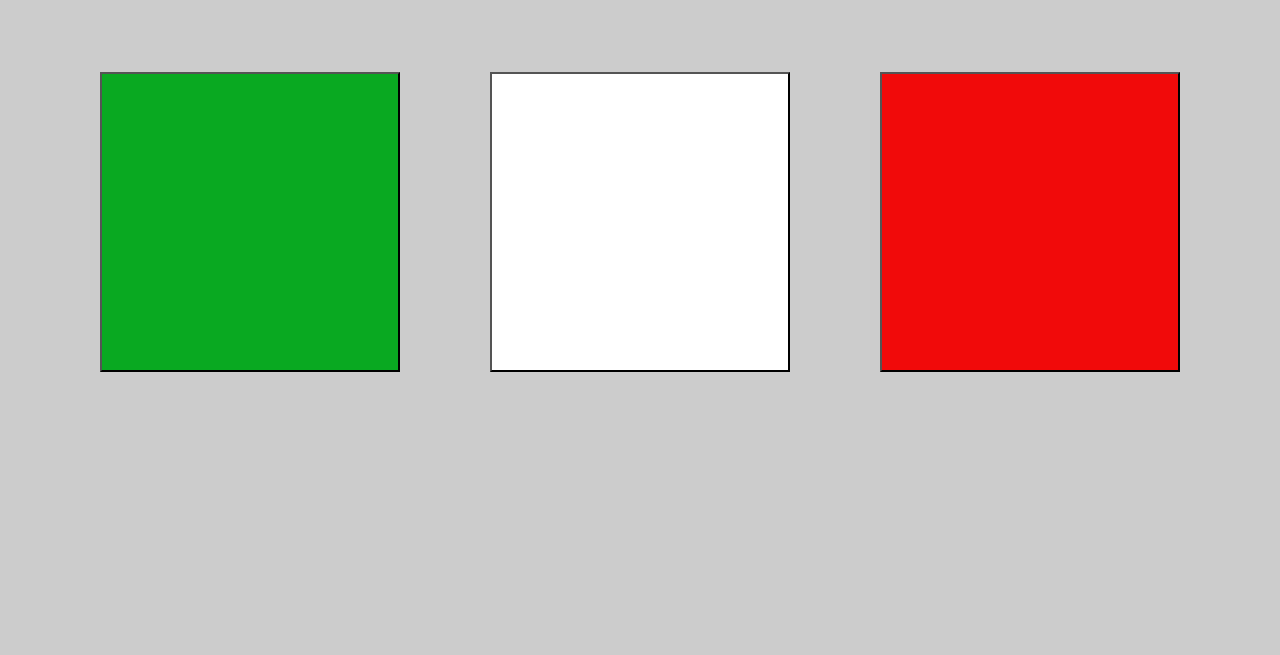
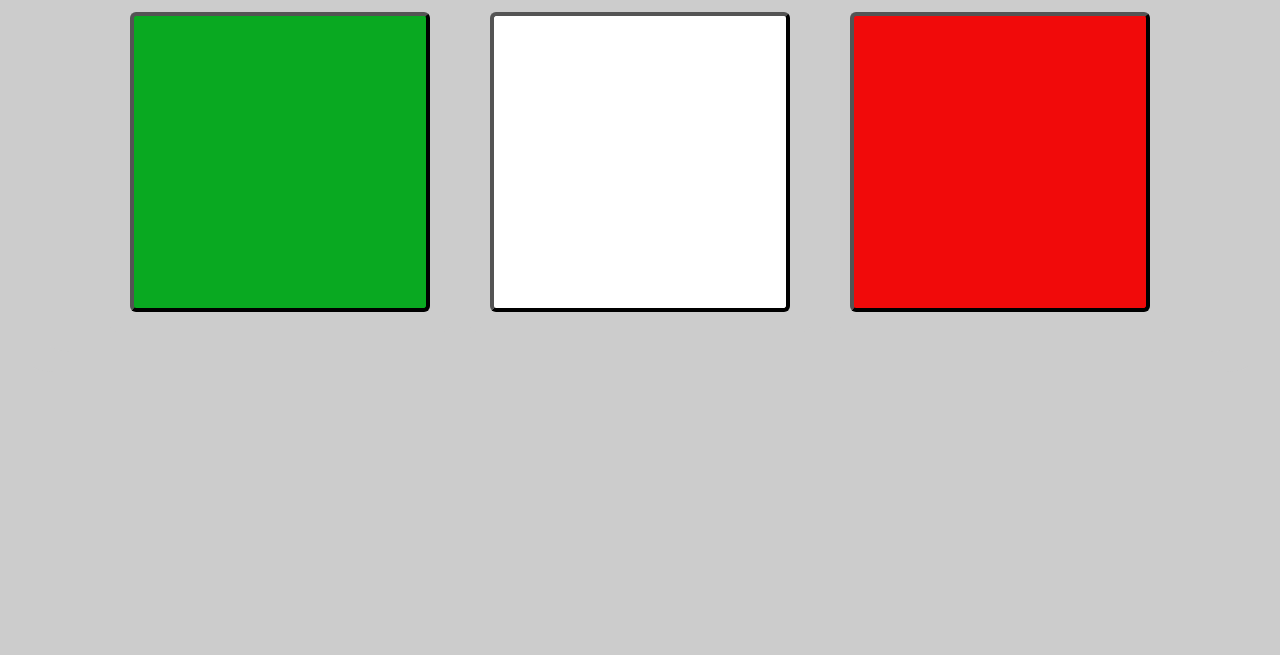
Before and after one commit to Rubilax12/DrumKit-easyversion-, a plain HTML site: page index.html in a window 1280 px wide. Shown: the part 145-800 px from the top of the page. Drawn offline with Linux system fonts and the light colour scheme.

Commit message:
Update style.css

```diff
--- a/style.css
+++ b/style.css
@@ -1,6 +1,9 @@
 *{
-  margin: 15px;
-  padding: 15px;
+  margin: 10px;
+  border-color: black;
+  border-width: 4px;
+  border-radius: 2%;
+  padding: 10px;
   background-color: #ccc;
 }
 
```
